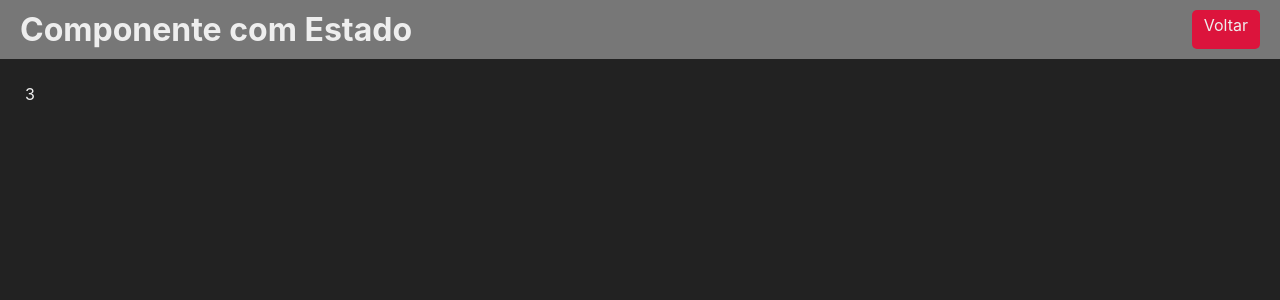
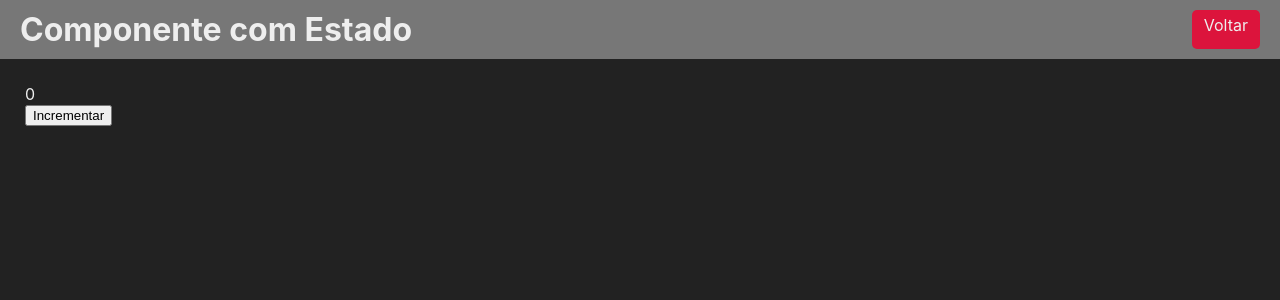
Before and after one commit to ValdoNeves/fundamento_nextjs, a Next.js app: page /estado in a window 1280 px wide. Shown: the top 300 px of the page. Built offline with nearby package versions, Linux system fonts and the light colour scheme.

Commit message:
utilizando api #01

```diff
--- /dev/null
+++ b/src/pages/api/clientes/index.js
@@ -0,0 +1,15 @@
+export default function handler(req, res) {
+  if (req.method === 'GET') {
+    handlerGet(req, res)
+  } else {
+    res.status(405).send()
+  }
+}
+
+function handlerGet(req, res) {
+  res.status(200).json({
+    id: 3,
+    nome: 'Maria',
+    idade: 33
+  })
+}
--- a/src/pages/api/hello.js
+++ b/src/pages/api/hello.js
@@ -1,5 +1,8 @@
 // Next.js API route support: https://nextjs.org/docs/api-routes/introduction
 
 export default function handler(req, res) {
-  res.status(200).json({ name: 'John Doe' })
+  res.status(200).json({
+    name: 'Teste API',
+    metodo: req.method
+  })
 }
--- a/src/pages/estado.jsx
+++ b/src/pages/estado.jsx
@@ -1,10 +1,20 @@
+import { useState } from "react";
 import Layout from "../components/Layout";
 
 export default function Estado() {
-  let numero = 3
+
+  const [numero, setNumero] = useState(0)
+
+
+
+
+  function incrementar(){
+    setNumero(numero + 1)
+  }
   return (
     <Layout titulo="Componente com Estado">
-      <span>{numero}</span>
+      <div>{numero}</div>
+      <button onClick={incrementar}>Incrementar</button>
     </Layout>
   )
 }
```
